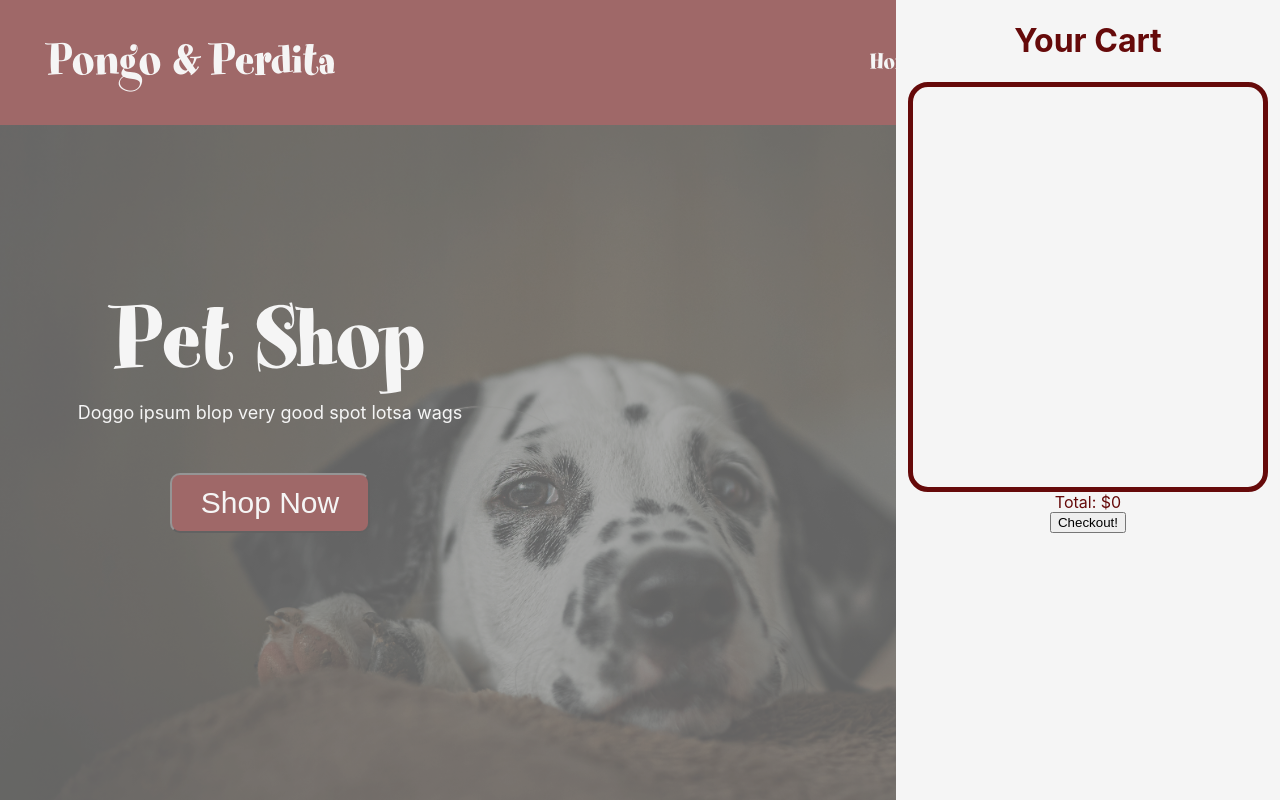
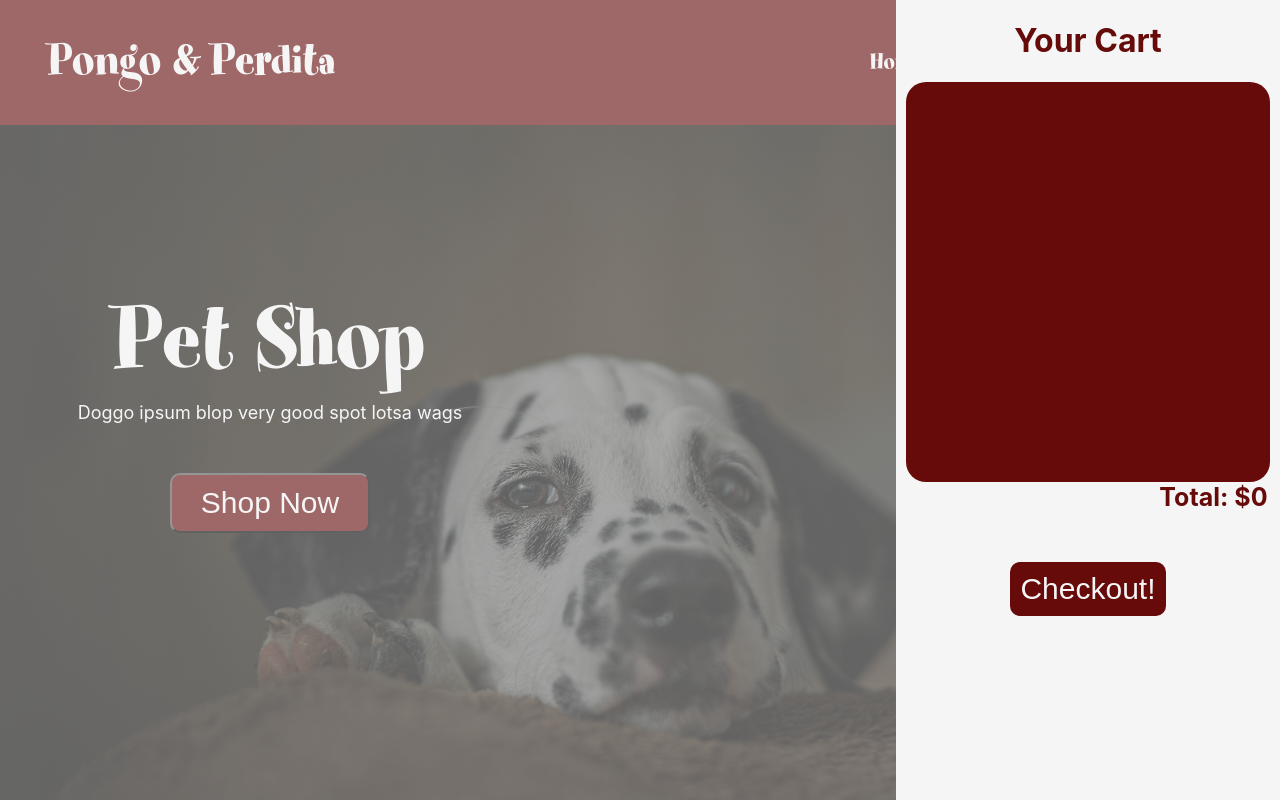
Before and after one commit to olvbrntly/shopping-cart, a React (Create React App) app: page / in a window 1280 px wide. Both pictures are taken after a click on the item "Cart". Shown: the top 800 px of the page. Built offline with nearby package versions, Linux system fonts and the light colour scheme.

Commit message:
added cart styling

```diff
--- a/src/components/Cart.css
+++ b/src/components/Cart.css
@@ -27,11 +27,12 @@
 
 /* ----------Cart Items---------- */
 .cart-items-div{
-    border:5px solid rgb(102, 10, 10);;
+    background-color: rgb(102, 10, 10);
     height:400px;
-    width:350px;
+    width:95%;
     border-radius: 20px;
-    overflow: scroll;
+    overflow: auto;
+    color:whitesmoke
 }
 
 .cart-item{
@@ -44,6 +45,7 @@
     height:100px;
     background-color: red;
     margin-left: 10px;
+    border-radius: 10px;
 }
 
 .cart-item-info{
@@ -62,3 +64,32 @@
     display:flex;
     gap:5px;
 }
+
+.cart-total{
+    font-size:25px;
+    font-weight:700;
+    width:100%;
+    text-align:right;
+    margin-right:25px;
+    margin-bottom: 50px;
+
+}
+
+.check-out-btn{
+    font-size:30px;
+    color:whitesmoke;
+    background-color: rgb(102, 10, 10);
+    border:none;
+    padding:10px;
+    border-radius: 10px;;
+}
+
+.check-out-btn:hover {
+    background-color: rgb(102, 10, 10);
+}
+
+.check-out-btn:active {
+  background-color: rgb(102, 10, 10);
+  box-shadow: 0 3px #666;
+  transform: translateY(4px);
+}
```
